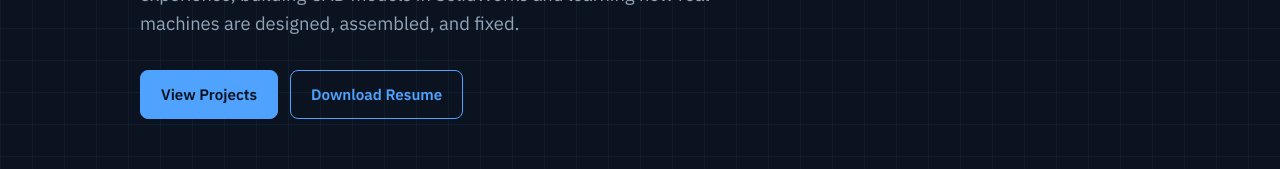
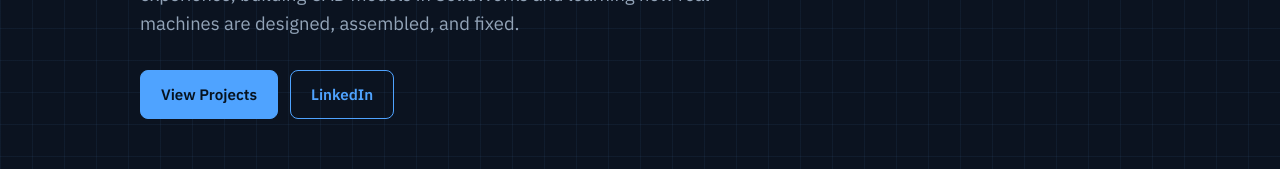
Before and after one commit to AdamA132/AdamA132.github.io, a plain HTML site: page index.html in a window 1280 px wide. Shown: the part 388-557 px from the top of the page. Drawn offline with Linux system fonts and the light colour scheme.

Commit message:
Update index.html

```diff
--- a/index.html
+++ b/index.html
@@ -184,7 +184,7 @@
     </p>
     <div class="btns">
       <a class="btn primary" href="#projects">View Projects</a>
-      <a class="btn ghost" href="resume.pdf" target="_blank">Download Resume</a>
+      <a class="btn ghost" href="https://www.linkedin.com/in/adam-azzubaidi-582282330/" target="_blank">LinkedIn</a>
     </div>
   </div>
 </header>
```
